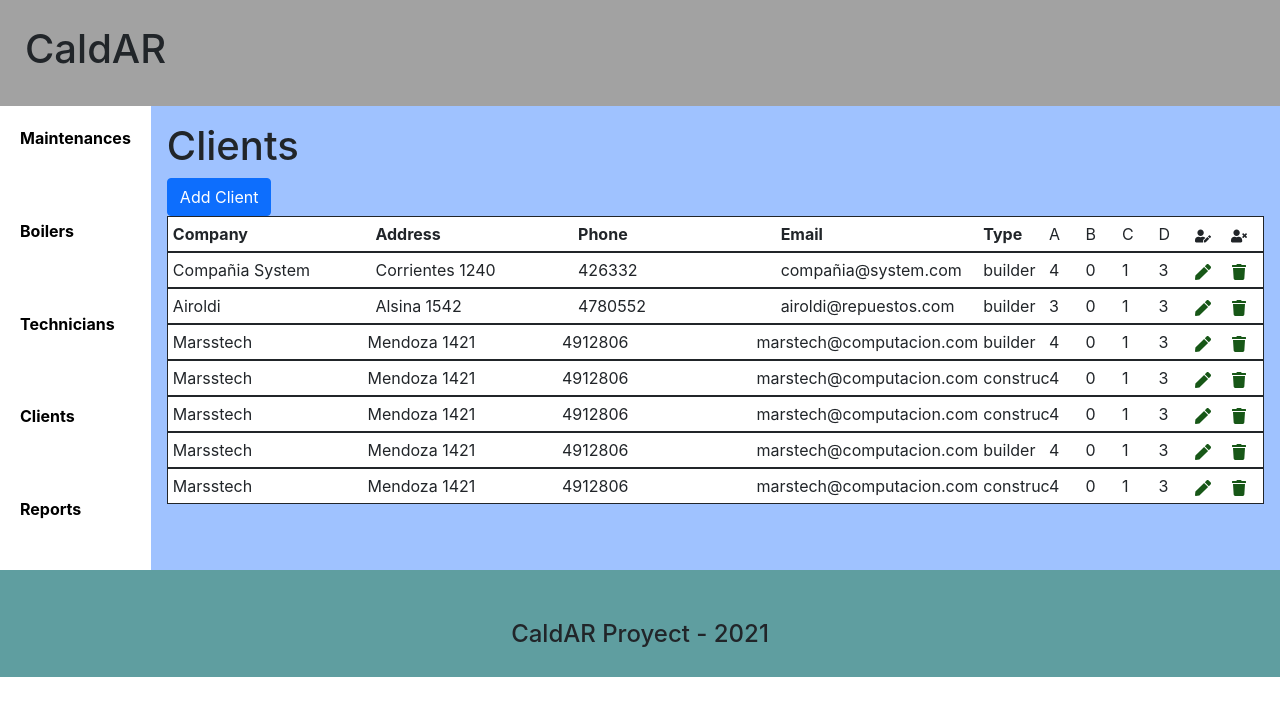
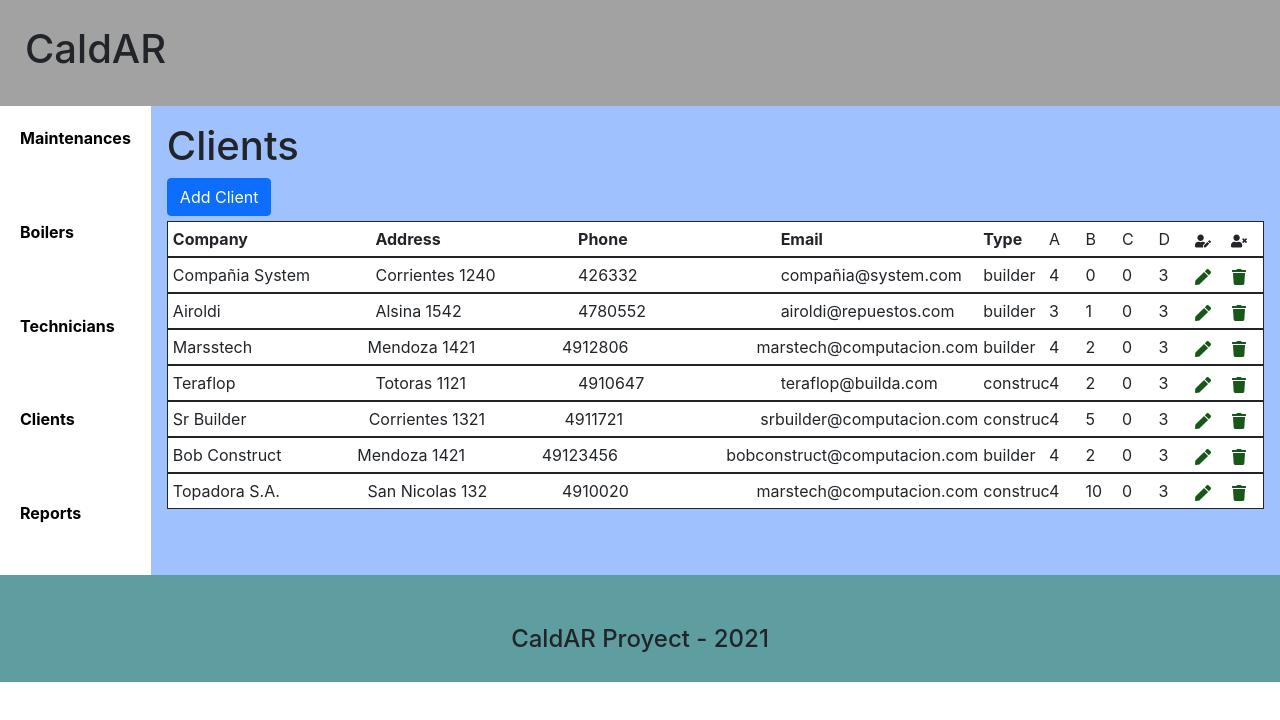
Before and after one commit to GonzaloDeCastro/FrontendCaldAR, a React (Create React App) app: page /clients in a window 1280 px wide. Shown: the top 720 px of the page. Built offline with nearby package versions, Linux system fonts and the light colour scheme; the HTML template or start-up script is replaced by a standard one.

Commit message:
Se modifican mock clientes y se aplican correcciones a formulario clientes

```diff
--- a/src/Clients/ClientForm.jsx
+++ b/src/Clients/ClientForm.jsx
@@ -78,7 +78,7 @@ export const ClientForm = (props) => {
       <input
         type='text'
         name='email'
-        placeholder='email'
+        placeholder='Email'
         className='form-control mb-3'
         onChange={(e) => setEmail(e.target.value)}
         value={email}
--- a/src/Clients/ClientsList.jsx
+++ b/src/Clients/ClientsList.jsx
@@ -1,12 +1,7 @@
 import React from 'react';
 import { ClientItem } from './userClient';
 import styles from './style.module.css';
-import {
-  FaTrash as DeleteIcon,
-  FaPen as EditIcon,
-  FaUserTimes as DeleteUser,
-  FaUserEdit
-} from 'react-icons/fa';
+import { FaUserTimes as DeleteUser, FaUserEdit } from 'react-icons/fa';
 
 export const ClientsList = (props) => {
   const { clientList, onDelete, onEdit } = props;
@@ -37,7 +32,6 @@ export const ClientsList = (props) => {
             </td>
           </div>
         </tr>
-
         {clientList.map((client) => (
           <ClientItem
             key={client.id}
--- a/src/Clients/HeaderClient.jsx
+++ b/src/Clients/HeaderClient.jsx
@@ -12,7 +12,7 @@ export const HeaderClient = (props) => {
     onEditClient
   } = props;
   return (
-    <div>
+    <div className={styles.tittleHeader}>
       <h1>Clients</h1>
       <button
         className='btn btn-primary'
@@ -22,7 +22,6 @@ export const HeaderClient = (props) => {
       >
         {showClientForm.show ? 'Cancel' : 'Add Client'}
       </button>
-
       {showClientForm.show ? (
         showClientForm.mode === 'Add' ? (
           <AddClient onAddClient={onAddClient} />
--- a/src/Clients/style.module.css
+++ b/src/Clients/style.module.css
@@ -60,3 +60,6 @@ label {
 .radio {
   width: 300px;
 }
+.tittleHeader {
+  margin-bottom: 5px;
+}
--- a/src/Clients/userClient.jsx
+++ b/src/Clients/userClient.jsx
@@ -1,10 +1,5 @@
 import React from 'react';
-import {
-  FaTrash as DeleteIcon,
-  FaPen as EditIcon,
-  FaUserTimes as DeleteUser,
-  FaUserEdit
-} from 'react-icons/fa';
+import { FaTrash as DeleteIcon, FaPen as EditIcon } from 'react-icons/fa';
 import styles from './style.module.css';
 export const ClientItem = (props) => {
   const { clientToShow, onDelete, onEdit } = props;
--- a/src/Mocks/clients.json
+++ b/src/Mocks/clients.json
@@ -6,7 +6,7 @@
       "phone": "426332",
       "boilerA": 4,
       "boilerB": 0,
-      "boilerC": 1,
+      "boilerC": 0,
       "boilerD": 3,
       "email": "compañia@system.com",
       "type": "builder",
@@ -18,8 +18,8 @@
       "address": "Alsina 1542",
       "phone": "4780552",
       "boilerA": 3,
-      "boilerB": 0,
-      "boilerC": 1,
+      "boilerB": 1,
+      "boilerC": 0,
       "boilerD": 3,
       "email": "airoldi@repuestos.com",
       "type": "builder",
@@ -27,12 +27,12 @@
       "id": 2
     },
     {
-      "company": "Marsstech ",
+      "company": "Marsstech",
       "address": "Mendoza 1421",
       "phone": "4912806",
       "boilerA": 4,
-      "boilerB": 0,
-      "boilerC": 1,
+      "boilerB": 2,
+      "boilerC": 0,
       "boilerD": 3,
       "email": "marstech@computacion.com",
       "type": "builder",
@@ -40,51 +40,51 @@
       "id": 3
     },
     {
-      "company": "Marsstech ",
-      "address": "Mendoza 1421",
-      "phone": "4912806",
+      "company": "Teraflop",
+      "address": "Totoras 1121",
+      "phone": "4910647",
       "boilerA": 4,
-      "boilerB": 0,
-      "boilerC": 1,
+      "boilerB": 2,
+      "boilerC": 0,
       "boilerD": 3,
-      "email": "marstech@computacion.com",
+      "email": "teraflop@builda.com",
       "type": "construc",
       "reminder": false,
       "id": 5
     },
     {
-      "company": "Marsstech ",
-      "address": "Mendoza 1421",
-      "phone": "4912806",
+      "company": "Sr Builder ",
+      "address": "Corrientes 1321",
+      "phone": "4911721",
       "boilerA": 4,
-      "boilerB": 0,
-      "boilerC": 1,
+      "boilerB": 5,
+      "boilerC": 0,
       "boilerD": 3,
-      "email": "marstech@computacion.com",
+      "email": "srbuilder@computacion.com",
       "type": "construc",
       "reminder": false,
       "id": 6
     },
     {
-      "company": "Marsstech ",
+      "company": "Bob Construct ",
       "address": "Mendoza 1421",
-      "phone": "4912806",
+      "phone": "49123456",
       "boilerA": 4,
-      "boilerB": 0,
-      "boilerC": 1,
+      "boilerB": 2,
+      "boilerC": 0,
       "boilerD": 3,
-      "email": "marstech@computacion.com",
+      "email": "bobconstruct@computacion.com",
       "type": "builder",
       "reminder": false,
       "id": 7
     },
     {
-      "company": "Marsstech ",
-      "address": "Mendoza 1421",
-      "phone": "4912806",
+      "company": "Topadora S.A.",
+      "address": "San Nicolas 132",
+      "phone": "4910020",
       "boilerA": 4,
-      "boilerB": 0,
-      "boilerC": 1,
+      "boilerB": 10,
+      "boilerC": 0,
       "boilerD": 3,
       "email": "marstech@computacion.com",
       "type": "construc",
```
